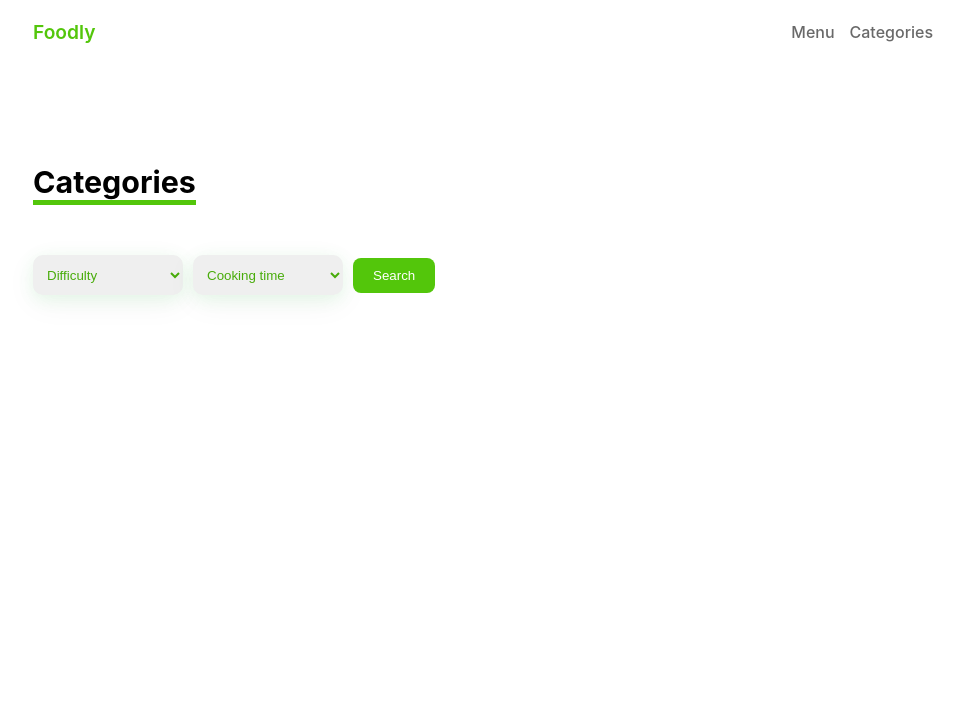
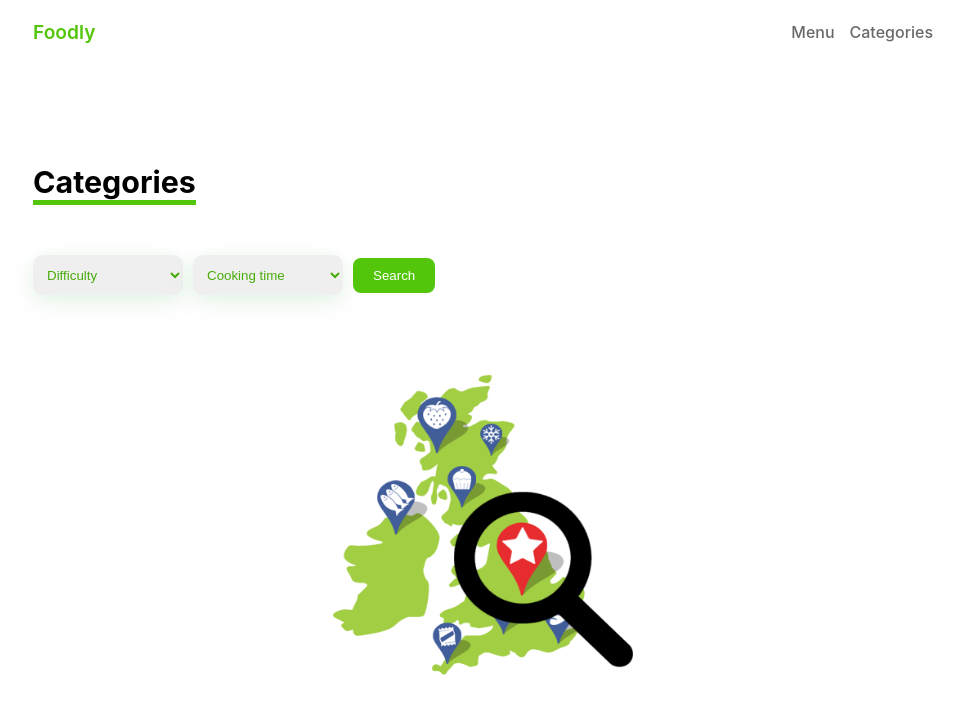
Before and after one commit to Douzandeh/Foodly, a Next.js app: page /categories in a window 1280 px wide. Shown: the top 714 px of the page, without its empty margins (157-1120 px from the left). Built offline with nearby package versions, Linux system fonts and the light colour scheme; data requests are answered from the project's data file.

Commit message:
feat(categories): render search results and empty states

```diff
--- a/src/components/template/CategoriesPage.jsx
+++ b/src/components/template/CategoriesPage.jsx
@@ -1,44 +1,88 @@
+
 "use client";
 
-import { useState } from "react";
 import styles from "./CategoriesPage.module.css";
-import { useRouter } from "next/navigation";
+import { useRouter, useSearchParams } from "next/navigation";
+import Card from "../modules/Card";
+import Image from "next/image";
 
-function CategoriesPage() {
+function CategoriesPage({ data }) {
   const router = useRouter();
+  const searchParams = useSearchParams();
 
-  const [query, setQuery] = useState({ difficulty: "", time: "" });
+  // Read filters from the URL
+  const difficulty = searchParams.get("difficulty") || "";
+  const time = searchParams.get("time") || "";
 
-  const changeHandler = (e) => {
-    setQuery({ ...query, [e.target.name]: e.target.value });
-  };
+  // Determine whether the user has applied a filter
+  const isSearched = Boolean(difficulty || time);
 
-  const searchHandler = () => {
-    router.push({ pathname: "/categories", query });
+  const searchHandler = (e) => {
+    e.preventDefault();
+
+    const formData = new FormData(e.currentTarget);
+    const selectedDifficulty = formData.get("difficulty");
+    const selectedTime = formData.get("time");
+
+    const params = new URLSearchParams();
+
+    if (selectedDifficulty) {
+      params.set("difficulty", selectedDifficulty);
+    }
+
+    if (selectedTime) {
+      params.set("time", selectedTime);
+    }
+
+    const search = params.toString();
+
+    router.push(search ? `/categories?${search}` : "/categories");
   };
 
   return (
     <div className={styles.container}>
       <h2>Categories</h2>
+
       <div className={styles.subContainer}>
-        <div className={styles.select}>
+        <form className={styles.select} onSubmit={searchHandler}>
           <select
-            value={query.difficulty}
             name="difficulty"
-            onChange={changeHandler}
+            defaultValue={difficulty}
           >
             <option value="">Difficulty</option>
             <option value="Easy">Easy</option>
             <option value="Medium">Medium</option>
             <option value="Hard">Hard</option>
           </select>
-          <select value={query.time} name="time" onChange={changeHandler}>
+
+          <select
+            name="time"
+            defaultValue={time}
+          >
             <option value="">Cooking time</option>
             <option value="more">More than 30 min</option>
-            <option value="less">Les than 30 min</option>
+            <option value="less">Less than 30 min</option>
           </select>
-          <button onClick={searchHandler}>Search</button>
-        </div>
+
+          <button type="submit">Search</button>
+        </form>
+      </div>
+
+      <div className={styles.cards}>
+        {!isSearched ? (
+          <Image
+            src="/images/search.png"
+            alt="Search categories"
+            width={300}
+            height={300}
+          />
+        ) : data.length > 0 ? (
+          data.map((food) => (
+            <Card key={food.id} {...food} />
+          ))
+        ) : (
+          <p>No foods found.</p>
+        )}
       </div>
     </div>
   );
```
